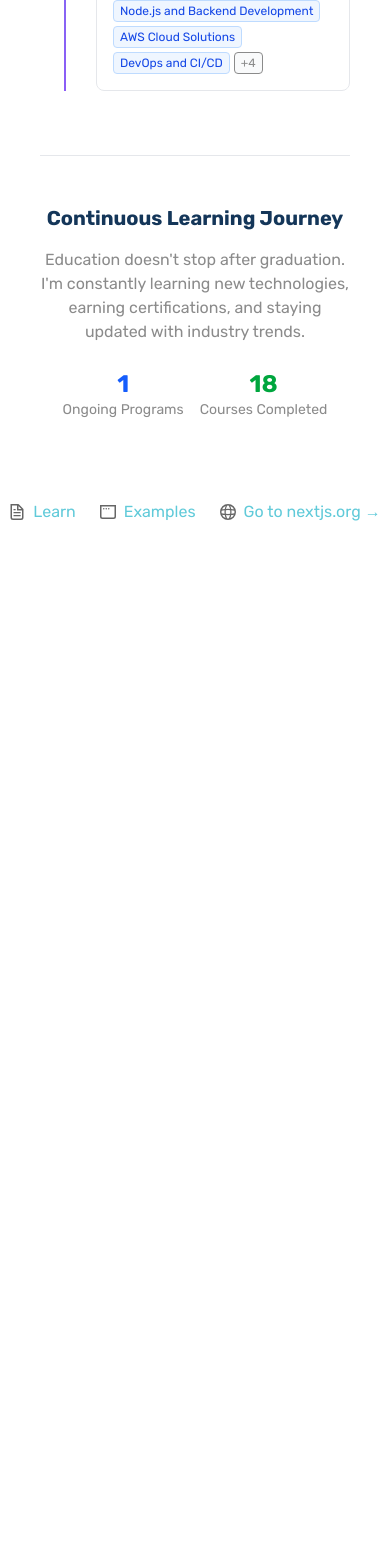
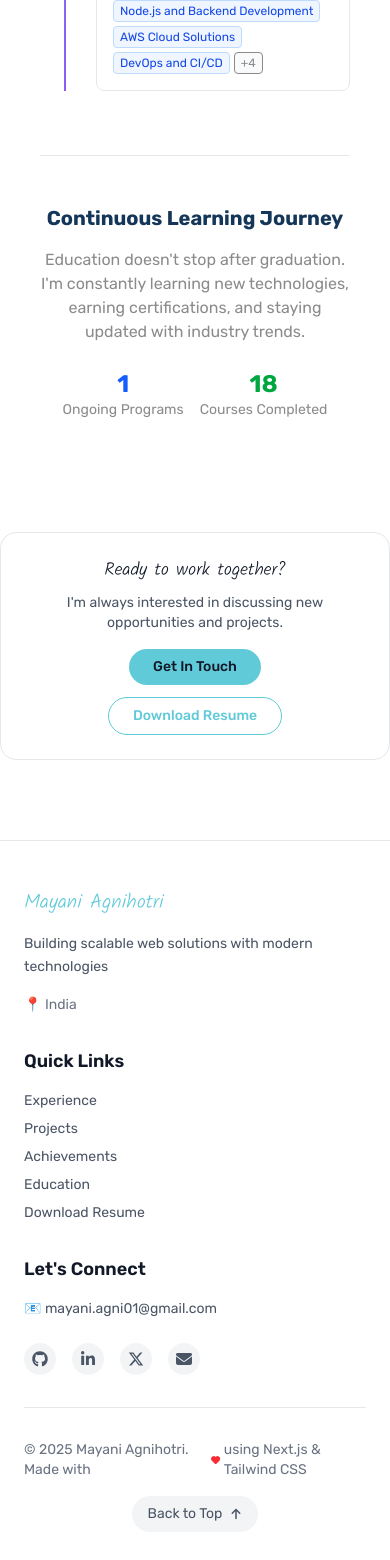
Before and after one commit to mayani2002/mayani-agnihotri-portfolio, a Next.js app: page / in a window 390 px wide. Shown: the part 8074-9634 px from the top of the page. Before the commit the page ends 8598 px from the top, so only its background shows below. Built offline with nearby package versions, Linux system fonts and the light colour scheme; a web font is replaced by a local one.

Commit message:
Footer & CallToAction added

```diff
--- /dev/null
+++ b/src/app/_components/CallToAction.tsx
@@ -0,0 +1,36 @@
+
+'use client';
+
+import { personalInfo } from "../../data/personal";
+
+const CallToAction: React.FC = () => {
+    return (
+        <div>
+            {/* Call to Action */}
+            <div className="mt-8 p-6 bg-gradient-to-r from-brand-primary/5 to-brand-primary/10 dark:from-brand-primary/10 dark:to-brand-primary/20 rounded-2xl border border-gray-200 dark:border-gray-700 text-center" >
+                <h4 className="text-lg font-semibold text-gray-800 dark:text-gray-200 mb-2 font-kalam">
+                    Ready to work together?
+                </h4>
+                <p className="text-sm text-gray-600 dark:text-gray-300 mb-4">
+                    I'm always interested in discussing new opportunities and projects.
+                </p>
+                <div className="flex flex-col sm:flex-row gap-3 justify-center items-center">
+                    <a
+                        href={personalInfo.socialLinks.email}
+                        className="px-6 py-2 bg-brand-primary text-white rounded-full hover:bg-brand-primary/90 transition-colors duration-200 text-sm font-medium"
+                    >
+                        Get In Touch
+                    </a>
+                    <a
+                        href={personalInfo.resumeUrl}
+                        download="Mayani-Agnihotri-Resume.pdf"
+                        className="px-6 py-2 border border-brand-primary text-brand-primary rounded-full hover:bg-brand-primary hover:text-white transition-all duration-200 text-sm font-medium"
+                    >
+                        Download Resume
+                    </a>
+                </div>
+            </div >
+        </div>
+    );
+};
+export default CallToAction;
--- a/src/app/_components/Footer.tsx
+++ b/src/app/_components/Footer.tsx
@@ -1,53 +1,153 @@
+'use client';
 
-import Image from "next/image";
+import { personalInfo } from '../../data/personal';
+import {
+    FaGithub,
+    FaLinkedinIn,
+    FaEnvelope,
+    FaHeart,
+    FaArrowUp,
+    FaXTwitter
+} from 'react-icons/fa6'; export default function Footer() {
+    const currentYear = new Date().getFullYear();
 
-export default function Footer() {
+    const scrollToTop = () => {
+        window.scrollTo({
+            top: 0,
+            behavior: 'smooth'
+        });
+    };
+
     return (
-        <footer className="row-start-3 flex gap-[24px] flex-wrap items-center justify-center text-secondary">
+        <footer className="bg-white dark:bg-gray-900 border-t border-gray-200 dark:border-gray-700 mt-20">
+            <div className="max-w-6xl mx-auto px-6 sm:px-8 lg:px-12 xl:px-16 2xl:px-20">
+                <div className="py-12">
+
+                    {/* Main Footer Content */}
+                    <div className="grid grid-cols-1 md:grid-cols-3 gap-8 mb-8">
+
+                        {/* Left Column - About */}
+                        <div className="space-y-4">
+                            <h3 className="text-xl font-bold font-kalam text-brand-primary">
+                                {personalInfo.name}
+                            </h3>
+                            <p className="text-gray-600 dark:text-gray-300 text-sm leading-relaxed">
+                                {personalInfo.tagline}
+                            </p>
+                            <p className="text-gray-500 dark:text-gray-400 text-sm">
+                                📍 {personalInfo.location}
+                            </p>
+                        </div>
+
+                        {/* Middle Column - Quick Links */}
+                        <div className="space-y-4">
+                            <h4 className="text-lg font-semibold text-gray-800 dark:text-gray-200">
+                                Quick Links
+                            </h4>
+                            <nav className="space-y-2">
+                                <a href="#experience" className="block text-sm text-gray-600 dark:text-gray-300 hover:text-brand-primary transition-colors duration-200">
+                                    Experience
+                                </a>
+                                <a href="#projects" className="block text-sm text-gray-600 dark:text-gray-300 hover:text-brand-primary transition-colors duration-200">
+                                    Projects
+                                </a>
+                                <a href="#achievements" className="block text-sm text-gray-600 dark:text-gray-300 hover:text-brand-primary transition-colors duration-200">
+                                    Achievements
+                                </a>
+                                <a href="#education" className="block text-sm text-gray-600 dark:text-gray-300 hover:text-brand-primary transition-colors duration-200">
+                                    Education
+                                </a>
                                 <a
-                className="flex items-center gap-2 hover:underline hover:underline-offset-4 hover:text-brand-primary transition-colors duration-200"
-                href="https://nextjs.org/learn?utm_source=create-next-app&utm_medium=appdir-template-tw&utm_campaign=create-next-app"
+                                    href={personalInfo.resumeUrl}
+                                    download="Mayani-Agnihotri-Resume.pdf"
+                                    className="block text-sm text-gray-600 dark:text-gray-300 hover:text-brand-primary transition-colors duration-200"
+                                >
+                                    Download Resume
+                                </a>
+                            </nav>
+                        </div>
+
+                        {/* Right Column - Contact & Social */}
+                        <div className="space-y-4">
+                            <h4 className="text-lg font-semibold text-gray-800 dark:text-gray-200">
+                                Let's Connect
+                            </h4>
+
+                            {/* Contact Info */}
+                            <div className="space-y-2">
+                                <a
+                                    href={personalInfo.socialLinks.email}
+                                    className="block text-sm text-gray-600 dark:text-gray-300 hover:text-brand-primary transition-colors duration-200"
+                                >
+                                    📧 {personalInfo.email}
+                                </a>
+                            </div>
+
+                            {/* Social Links */}
+                            <div className="flex space-x-4 pt-2">
+                                <a
+                                    href={personalInfo.socialLinks.github}
                                     target="_blank"
                                     rel="noopener noreferrer"
+                                    className="p-2 rounded-full bg-gray-100 dark:bg-gray-700 text-gray-600 dark:text-gray-300 hover:bg-brand-primary hover:text-white transition-all duration-200"
+                                    aria-label="GitHub Profile"
                                 >
-                <Image
-                    aria-hidden
-                    src="/file.svg"
-                    alt="File icon"
-                    width={16}
-                    height={16}
-                />
-                Learn
+                                    <FaGithub size={16} />
                                 </a>
                                 <a
-                className="flex items-center gap-2 hover:underline hover:underline-offset-4 hover:text-brand-primary transition-colors duration-200"
-                href="https://vercel.com/templates?framework=next.js&utm_source=create-next-app&utm_medium=appdir-template-tw&utm_campaign=create-next-app"
+                                    href={personalInfo.socialLinks.linkedin}
                                     target="_blank"
                                     rel="noopener noreferrer"
+                                    className="p-2 rounded-full bg-gray-100 dark:bg-gray-700 text-gray-600 dark:text-gray-300 hover:bg-brand-primary hover:text-white transition-all duration-200"
+                                    aria-label="LinkedIn Profile"
                                 >
-                <Image
-                    aria-hidden
-                    src="/window.svg"
-                    alt="Window icon"
-                    width={16}
-                    height={16}
-                />
-                Examples
+                                    <FaLinkedinIn size={16} />
                                 </a>
                                 <a
-                className="flex items-center gap-2 hover:underline hover:underline-offset-4 hover:text-brand-primary transition-colors duration-200"
-                href="https://nextjs.org?utm_source=create-next-app&utm_medium=appdir-template-tw&utm_campaign=create-next-app"
+                                    href={personalInfo.socialLinks.twitter}
                                     target="_blank"
                                     rel="noopener noreferrer"
+                                    className="p-2 rounded-full bg-gray-100 dark:bg-gray-700 text-gray-600 dark:text-gray-300 hover:bg-brand-primary hover:text-white transition-all duration-200"
+                                    aria-label="Twitter Profile"
                                 >
-                <Image
-                    aria-hidden
-                    src="/globe.svg"
-                    alt="Globe icon"
-                    width={16}
-                    height={16}
-                />
-                Go to nextjs.org →
+                                    <FaXTwitter size={16} />
                                 </a>
-        </footer>);
+                                <a
+                                    href={personalInfo.socialLinks.email}
+                                    className="p-2 rounded-full bg-gray-100 dark:bg-gray-700 text-gray-600 dark:text-gray-300 hover:bg-brand-primary hover:text-white transition-all duration-200"
+                                    aria-label="Send Email"
+                                >
+                                    <FaEnvelope size={16} />
+                                </a>
+                            </div>
+                        </div>
+                    </div>
+
+                    {/* Divider */}
+                    <hr className="border-gray-200 dark:border-gray-700 my-8" />
+
+                    {/* Bottom Footer */}
+                    <div className="flex flex-col md:flex-row justify-between items-center space-y-4 md:space-y-0">
+                        {/* Copyright */}
+                        <div className="text-sm text-gray-500 dark:text-gray-400 flex items-center">
+                            <span>© {currentYear} {personalInfo.name}. Made with </span>
+                            <FaHeart className="text-red-500 mx-1 text-xs" />
+                            <span>using Next.js & Tailwind CSS</span>
+                        </div>
+
+                        {/* Back to Top */}
+                        <button
+                            onClick={scrollToTop}
+                            className="flex items-center space-x-2 px-4 py-2 text-sm bg-gray-100 dark:bg-gray-700 text-gray-600 dark:text-gray-300 rounded-full hover:bg-brand-primary hover:text-white transition-all duration-200 group"
+                            aria-label="Back to top"
+                        >
+                            <span>Back to Top</span>
+                            <FaArrowUp className="text-xs group-hover:transform group-hover:-translate-y-1 transition-transform duration-200" />
+                        </button>
+                    </div>
+
+                </div>
+            </div>
+        </footer>
+    );
 }
--- a/src/app/page.tsx
+++ b/src/app/page.tsx
@@ -9,6 +9,7 @@ import ExperienceSection from "./_components/ExperienceSection";
 import ProjectsSection from "./_components/ProjectsSection";
 import AchievementSection from "./_components/AchievementSection";
 import EducationSection from "./_components/EducationSection";
+import CallToAction from './_components/CallToAction';
 import { ErrorBoundary } from './_components/ErrorBoundary';
 import { NoSSR } from './_components/NoSSR';
 
@@ -82,8 +83,8 @@ export const Home: React.FC = () => {
         <ProjectsSection />
 
         {/* Achievements Section */}
+        <AchievementSection />
 
-        <AchievementSection />
         {/* Education Section */}
         <EducationSection />
 
@@ -94,13 +95,13 @@ export const Home: React.FC = () => {
         <ContactSection />
         */}
       </main>
-
       {/* Footer */}
       <div className={`
         transition-all duration-300 ease-in-out
         ${isDesktop && isSidebarOpen ? 'md:ml-64' : ''}
         md:mr-24 lg:mr-20
       `}>
+        <CallToAction />
         <Footer />
       </div>
     </ErrorBoundary>
```
Lines whose indentation alone changed are shown as unchanged.
